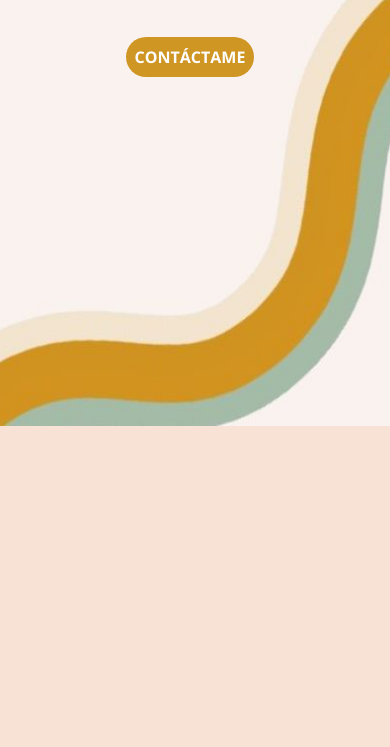
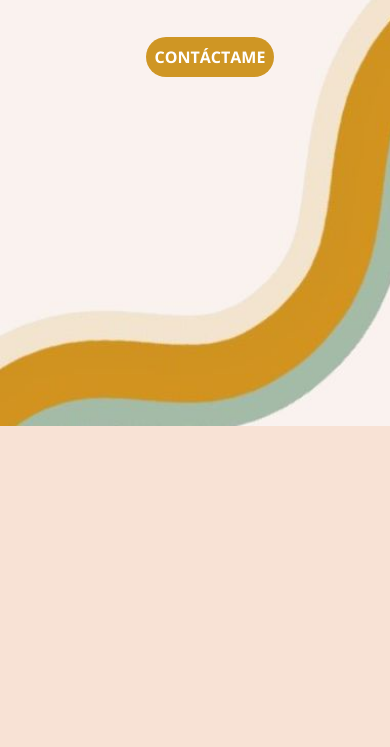
Before and after one commit to Roxanaarmoa/portfolio, a plain HTML site: page index.html in a window 390 px wide. Shown: the part 418-1165 px from the top of the page. Drawn offline with nearby package versions, Linux system fonts and the light colour scheme.

```diff
--- a/style.css
+++ b/style.css
@@ -565,11 +565,12 @@
     .start-content{
         height:100vh;
         padding: 0px;
+        width: 430px;
     }
 
 
     .imagen-responsive {
-        width: 415px;
+        width: 430px;
         height: 100vh;
         position: relative;
         display: flex;
```
